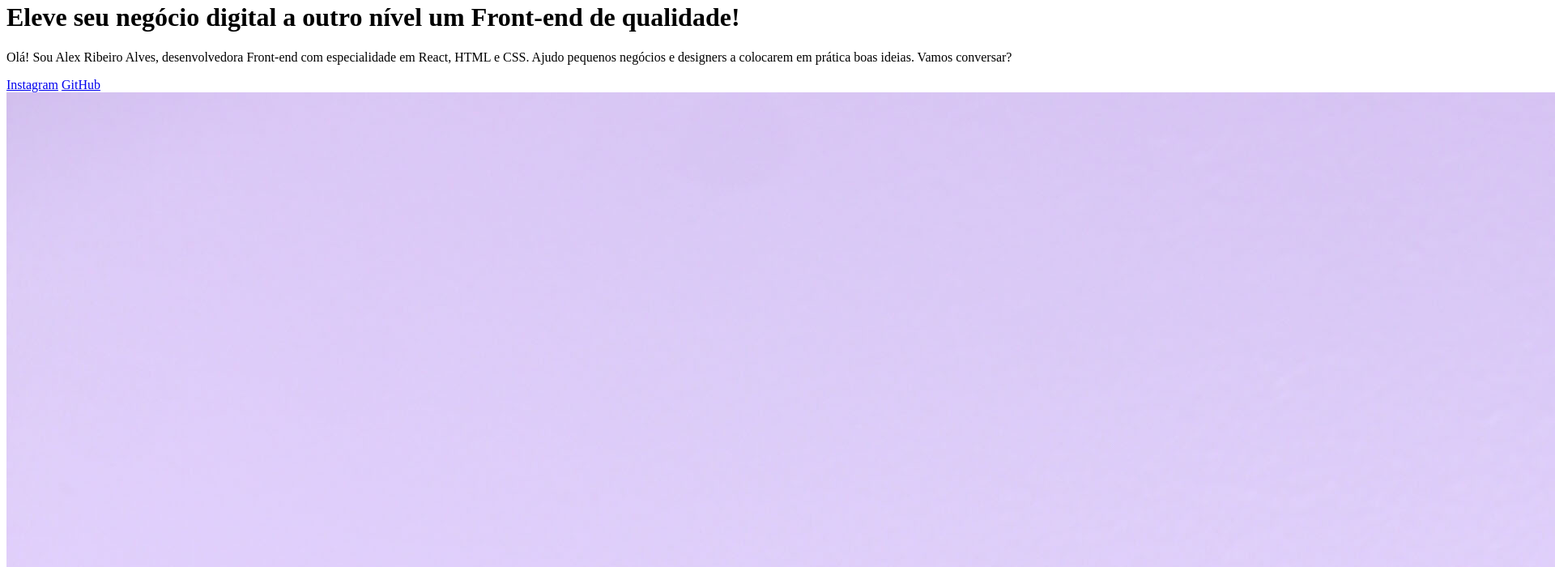
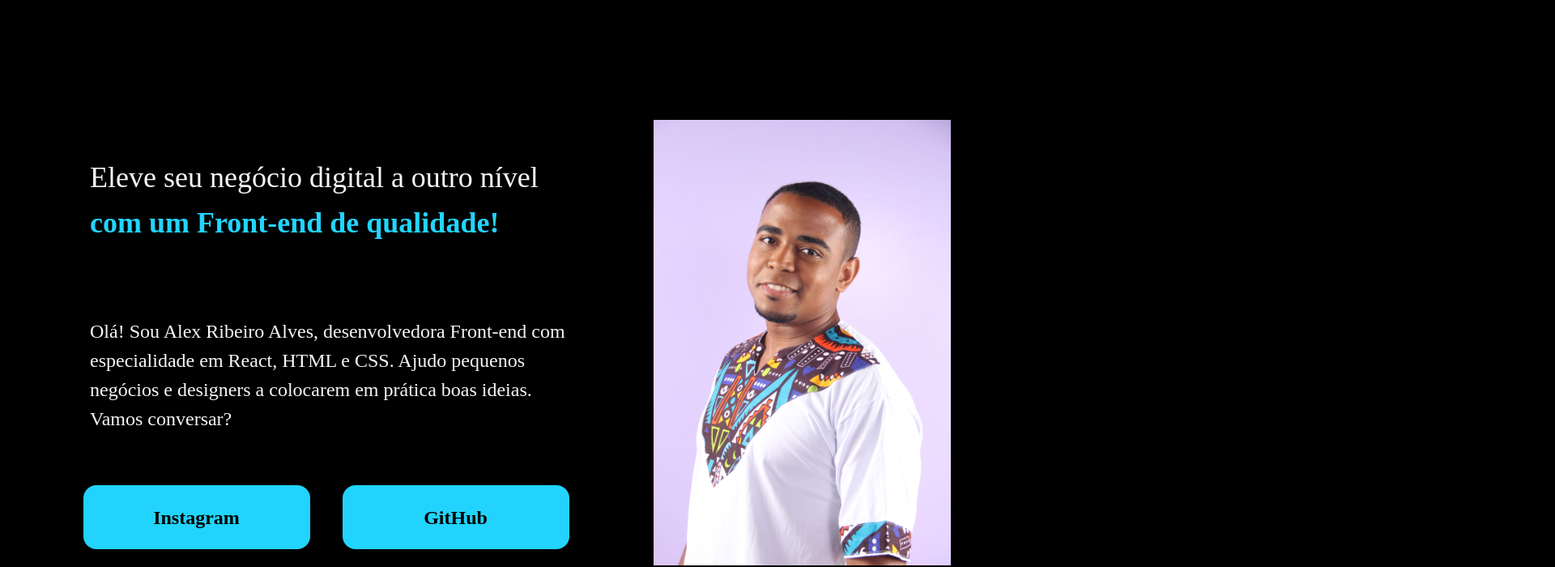
Before and after one commit to Lekito/Desenvolvimento-Web, a plain HTML site: page index.html in a window 1280 px wide. Shown: the part 18-718 px from the top of the page at 81% size, 1920 px wide, since content can reach past the window. Drawn offline with Linux system fonts and the light colour scheme.

Commit message:
feat: create styles

```diff
--- a/index.html
+++ b/index.html
@@ -3,18 +3,23 @@
 <head>
     <meta charset="UTF-8">
     <meta name="viewport" content="width=device-width, initial-scale=1.0">
+    <link rel="stylesheet" href="style.css">
     <title>Portfolio</title>
 </head>
 <body>
     <header>
     </header>
     <main>
-        <h1>Eleve seu negócio digital a outro nível <strong> um Front-end de qualidade!</strong></h1>
-        <p>
-            Olá! Sou Alex Ribeiro Alves, desenvolvedora Front-end com especialidade em React, HTML e CSS. Ajudo pequenos negócios e designers a colocarem em prática boas ideias. Vamos conversar?
-        </p>
-        <a href="https://www.instagram.com/alexlekito075/">Instagram</a>
-        <a href="https://github.com/Lekito">GitHub</a>
+        <div class="texto">
+            <h1>Eleve seu negócio digital a outro nível <strong> com um Front-end de qualidade!</strong></h1>
+            <p>
+                Olá! Sou Alex Ribeiro Alves, desenvolvedora Front-end com especialidade em React, HTML e CSS. Ajudo pequenos negócios e designers a colocarem em prática boas ideias. Vamos conversar?
+            </p>
+            <div class="buttons">
+                <a href="https://www.instagram.com/alexlekito075/">Instagram</a>
+                <a href="https://github.com/Lekito">GitHub</a>
+            </div>
+        </div>
         <img src="imagem.jpeg" alt="Foto do Alex perfil">
 
     </main>
--- /dev/null
+++ b/style.css
@@ -0,0 +1,91 @@
+body {
+    background-color: #000000;
+    width: 1200px;
+    height: 865px;
+    display: flex;
+    align-items: center;
+}
+
+main {
+    display: flex;
+    align-items: center;
+}
+
+div.texto {
+
+    width: 799px;
+
+    flex-shrink: 0;
+
+    color: #F6F6F6;
+
+    display: flex;
+    flex-direction: column;
+    align-items: center;
+    gap: 40px;
+}
+
+h1 {
+    width: 593px;
+    font-family: "Krona One";
+    font-size: 36px;
+    font-style: normal;
+    font-weight: 400;
+    line-height: 56px; /* 155.556% */
+}
+
+strong {
+    color: #22D4FD
+}
+
+img {
+
+    height: 550px;
+
+}
+
+a {
+    border-radius: 16px;
+    border: 0 solid #22D4FD;
+    background: #22D4FD;
+
+    display: flex;
+    width: 280px;
+    height: 79px;
+
+    justify-content: center;
+    align-items: center;
+    gap: 16px;
+    flex-shrink: 0;
+
+    color: #000;
+
+
+    /* H5 */
+    font-family: Montserrat;
+    font-size: 24px;
+    font-style: normal;
+    font-weight: 600;
+    line-height: 36px; /* 150% */
+    text-decoration: none;
+}
+
+p {
+    width: 593px;
+    color: #F6F6F6;
+
+    /* H4 */
+    font-family: Montserrat;
+    font-size: 24px;
+    font-style: normal;
+    font-weight: 400;
+    line-height: 36px; /* 150% */
+}
+
+div.buttons {
+    display: flex;
+    flex-direction: row;
+    align-items: center;
+    gap: 40px;
+    margin-right: 10px;
+}
```
